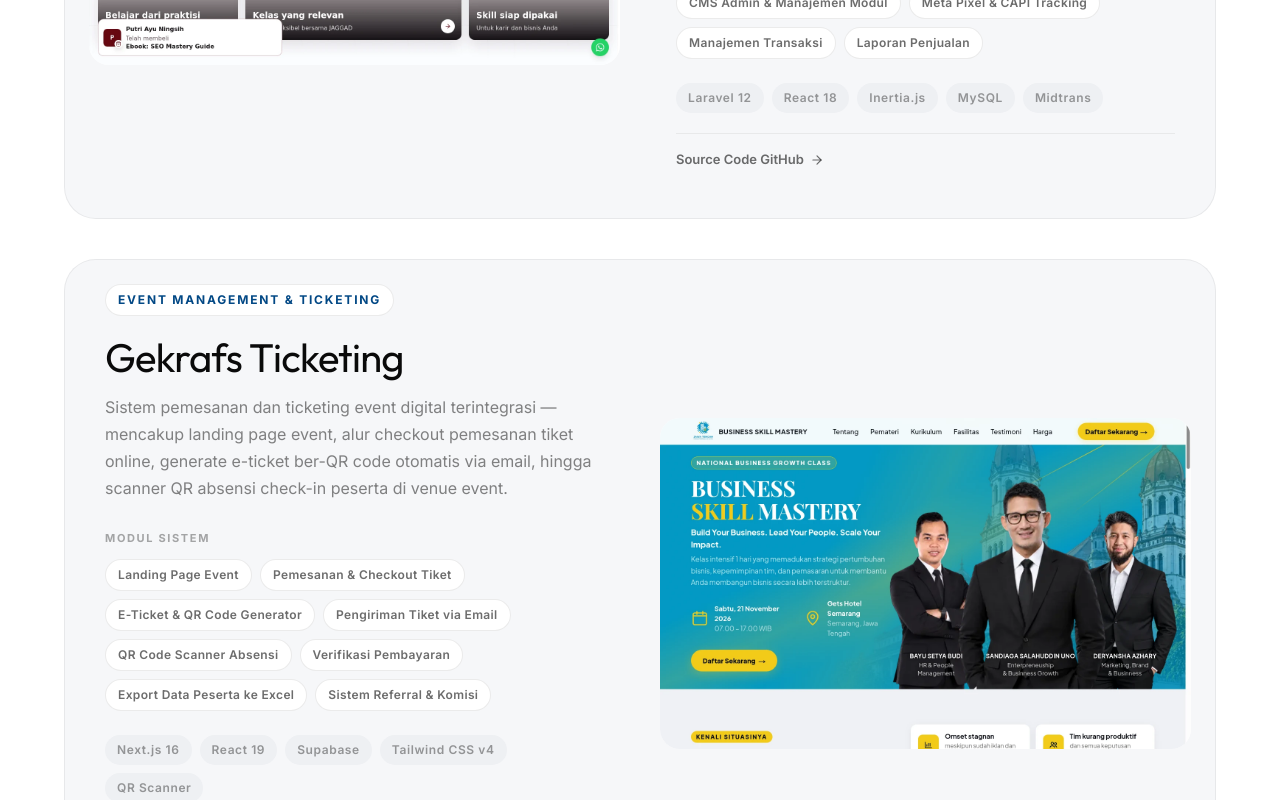
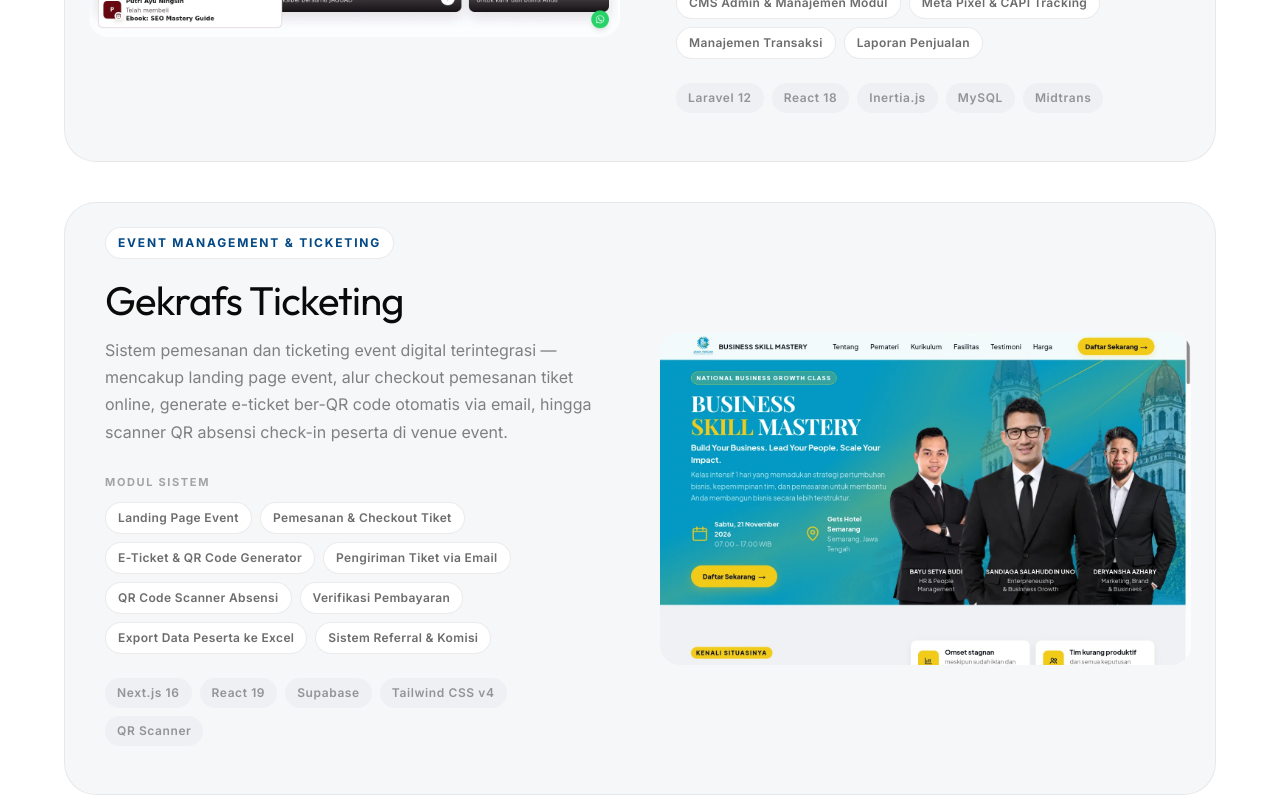
Before and after one commit to sobatti-polines/sobatti, a Next.js app: page / in a window 1280 px wide. Shown: the part 6320-7120 px from the top of the page. Built offline with nearby package versions, Linux system fonts and the light colour scheme.

Commit message:
fix(portfolio): remove GitHub source code links from project cards

```diff
--- a/components/Portfolio.tsx
+++ b/components/Portfolio.tsx
@@ -83,7 +83,6 @@ const clientProjects = [
       "Laporan Penjualan",
     ],
     stack: ["Laravel 12", "React 18", "Inertia.js", "MySQL", "Midtrans"],
-    repo: "https://github.com/HaydarAja13/jaggad-academy.git",
   },
   {
     id: "gekrafs-ticketing",
@@ -103,7 +102,6 @@ const clientProjects = [
       "Sistem Referral & Komisi",
     ],
     stack: ["Next.js 16", "React 19", "Supabase", "Tailwind CSS v4", "QR Scanner"],
-    repo: "https://github.com/HaydarAja13/gekraf-event-jaggad.git",
   },
   {
     id: "plk",
@@ -239,9 +237,9 @@ export default function Portfolio() {
             >
               {/* Screenshot */}
               <div className={`relative aspect-[16/10] overflow-hidden rounded-[16px] md:rounded-[20px] bg-white ${index % 2 === 1 ? "md:order-2" : ""}`}>
-                {("link" in project && project.link) || ("repo" in project && project.repo) ? (
+                {"link" in project && project.link ? (
                   <a
-                    href={"link" in project && project.link ? project.link : ("repo" in project ? project.repo : "#")}
+                    href={project.link}
                     target="_blank"
                     rel="noopener noreferrer"
                     className="block relative w-full h-full"
@@ -305,9 +303,8 @@ export default function Portfolio() {
                   ))}
                 </div>
 
-                {("link" in project || "repo" in project) && (
-                  <div className="mt-5 pt-4 border-t border-foreground/[0.06] flex flex-wrap items-center gap-4">
                 {"link" in project && project.link && (
+                  <div className="mt-5 pt-4 border-t border-foreground/[0.06] flex items-center">
                     <a
                       href={project.link}
                       target="_blank"
@@ -317,18 +314,6 @@ export default function Portfolio() {
                       Kunjungi Website Live
                       <ArrowRight className="size-3.5 transition-transform group-hover:translate-x-0.5" />
                     </a>
-                    )}
-                    {"repo" in project && project.repo && (
-                      <a
-                        href={project.repo}
-                        target="_blank"
-                        rel="noopener noreferrer"
-                        className="inline-flex items-center gap-1.5 font-sans text-[12px] sm:text-[13px] font-semibold text-foreground/60 hover:text-accent-orange transition-colors"
-                      >
-                        Source Code GitHub
-                        <ArrowRight className="size-3.5 transition-transform group-hover:translate-x-0.5" />
-                      </a>
-                    )}
                   </div>
                 )}
               </div>
```
Lines whose indentation alone changed are shown as unchanged.
